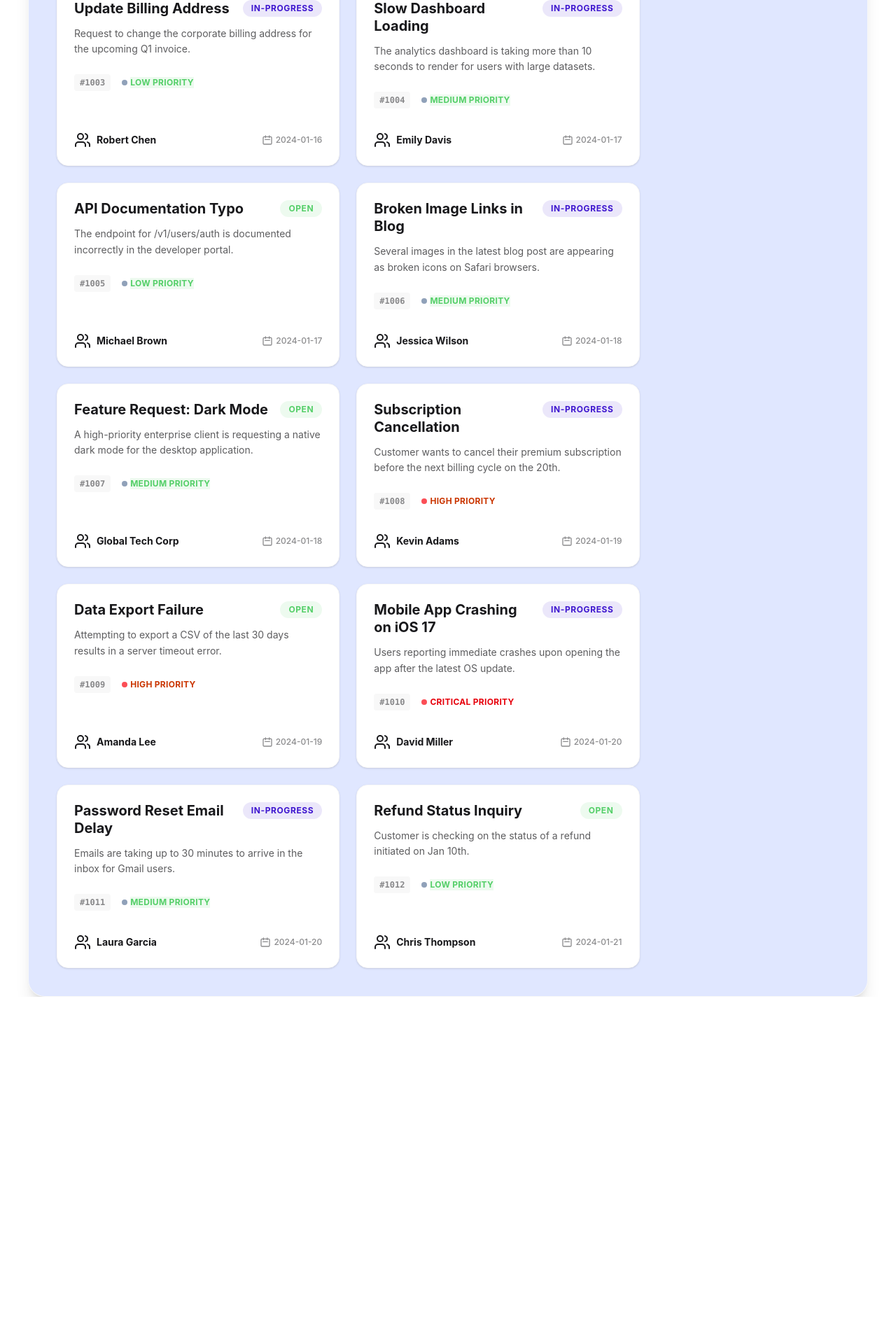
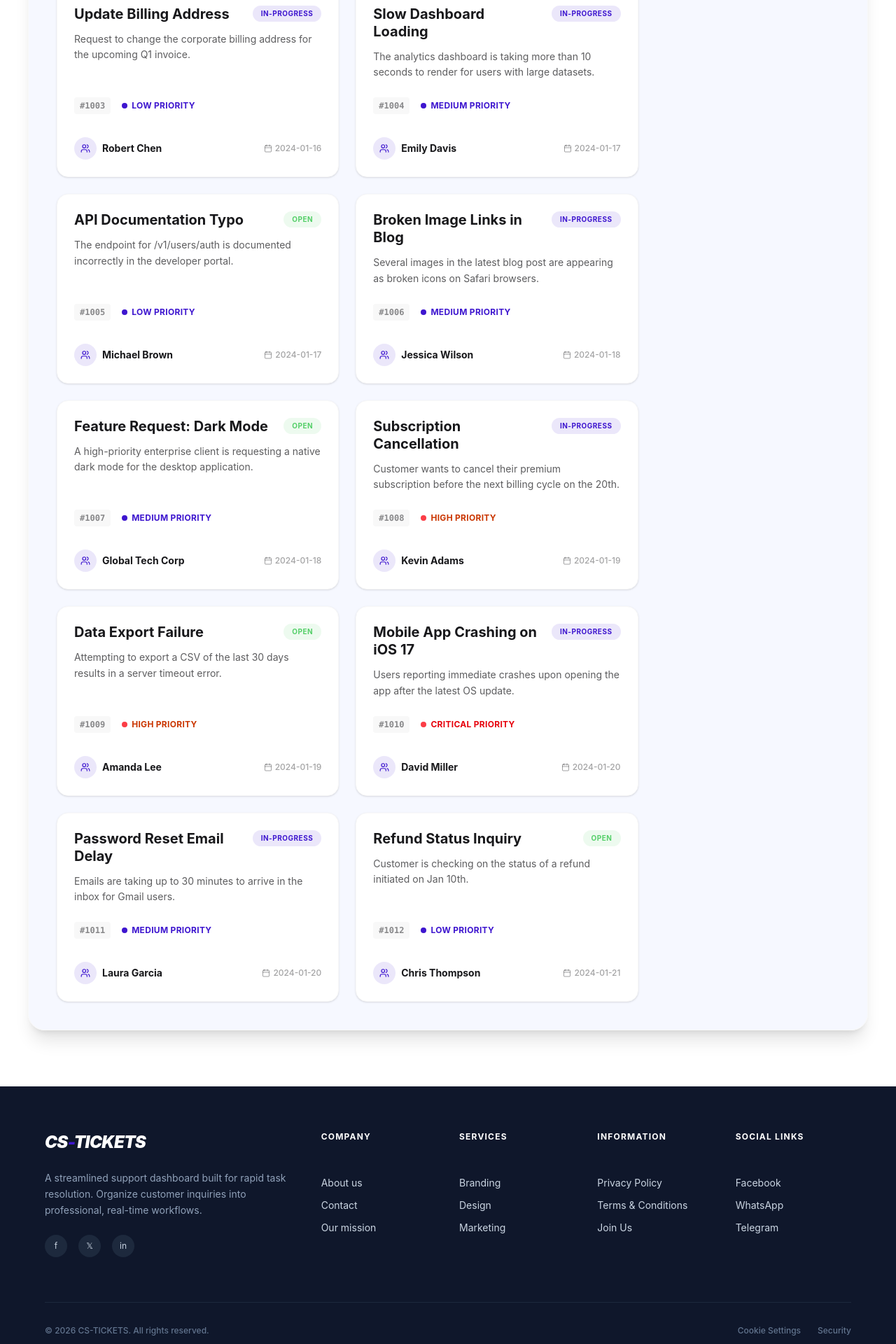
Before and after one commit to kmsmahi/smart-project-3-React, a React (Vite) app: page / in a window 1280 px wide. Shown: the part 760-2680 px from the top of the page at 70% size. Before the commit the page ends 2184 px from the top, so only its background shows below. Built offline with nearby package versions, Linux system fonts and the light colour scheme.

Commit message:
footer done

```diff
--- a/package.json
+++ b/package.json
@@ -14,6 +14,7 @@
     "lucide-react": "^0.575.0",
     "react": "^19.2.0",
     "react-dom": "^19.2.0",
+    "react-toastify": "^11.0.5",
     "tailwindcss": "^4.2.1"
   },
   "devDependencies": {
--- a/src/App.jsx
+++ b/src/App.jsx
@@ -2,6 +2,8 @@ import { Suspense } from "react";
 import Banner from "./assets/components/banner/banner"
 import MainSection from "./assets/components/mainSection/MainSection"
 import Navbar from "./assets/components/navbar/navbar"
+import { ToastContainer } from "react-toastify";
+import Footer from "./assets/components/Footer/Footer";
 const api=async()=>{
     const res=await(fetch('/public/ticket.json'));
     return res.json();
@@ -15,6 +17,8 @@ function App() {
       <Suspense fallback={<div className="text-center mt-12 text-lg font-medium text-base-content/50">Loading...</div>}>
         <MainSection fetchPromise={fetchPromise}></MainSection>
       </Suspense>
+      <ToastContainer></ToastContainer>
+      <Footer></Footer>
 
     </>
   )
--- /dev/null
+++ b/src/assets/components/Footer/Footer.jsx
@@ -0,0 +1,80 @@
+import React from 'react';
+
+const Footer = () => {
+    return (
+<footer className="bg-slate-900 text-slate-300 py-16">
+  <div className="container mx-auto px-6">
+    <div className="grid grid-cols-1 md:grid-cols-2 lg:grid-cols-12 gap-12 lg:gap-8">
+
+
+      <div className="lg:col-span-4 space-y-6">
+        <h1 className="text-2xl font-black tracking-tight text-white italic">
+          CS<span className="text-[#3E16CF]">-</span>TICKETS
+        </h1>
+        <p className="text-sm leading-relaxed max-w-sm text-slate-400">
+          A streamlined support dashboard built for rapid task resolution.
+          Organize customer inquiries into professional, real-time workflows.
+        </p>
+        <div className="flex gap-4">
+          <div className="w-8 h-8 rounded-full bg-slate-800 flex items-center justify-center hover:bg-[#3E16CF] transition-colors cursor-pointer">
+            <span className="text-xs">f</span>
+          </div>
+          <div className="w-8 h-8 rounded-full bg-slate-800 flex items-center justify-center hover:bg-[#3E16CF] transition-colors cursor-pointer">
+            <span className="text-xs">𝕏</span>
+          </div>
+          <div className="w-8 h-8 rounded-full bg-slate-800 flex items-center justify-center hover:bg-[#3E16CF] transition-colors cursor-pointer">
+            <span className="text-xs">in</span>
+          </div>
+        </div>
+      </div>
+      <div className="lg:col-span-2 grid gap-4">
+        <h6 className="text-white font-bold uppercase tracking-widest text-xs">Company</h6>
+        <nav className="flex flex-col gap-3 text-sm">
+          <a className="hover:text-[#3E16CF] transition-colors">About us</a>
+          <a className="hover:text-[#3E16CF] transition-colors">Contact</a>
+          <a className="hover:text-[#3E16CF] transition-colors">Our mission</a>
+        </nav>
+      </div>
+
+      <div className="lg:col-span-2 grid gap-4">
+        <h6 className="text-white font-bold uppercase tracking-widest text-xs">Services</h6>
+        <nav className="flex flex-col gap-3 text-sm">
+          <a className="hover:text-[#3E16CF] transition-colors">Branding</a>
+          <a className="hover:text-[#3E16CF] transition-colors">Design</a>
+          <a className="hover:text-[#3E16CF] transition-colors">Marketing</a>
+        </nav>
+      </div>
+
+      <div className="lg:col-span-2 grid gap-4">
+        <h6 className="text-white font-bold uppercase tracking-widest text-xs">Information</h6>
+        <nav className="flex flex-col gap-3 text-sm">
+          <a className="hover:text-[#3E16CF] transition-colors">Privacy Policy</a>
+          <a className="hover:text-[#3E16CF] transition-colors">Terms & Conditions</a>
+          <a className="hover:text-[#3E16CF] transition-colors">Join Us</a>
+        </nav>
+      </div>
+
+      <div className="lg:col-span-2 grid gap-4">
+        <h6 className="text-white font-bold uppercase tracking-widest text-xs">Social Links</h6>
+        <nav className="flex flex-col gap-3 text-sm">
+          <a className="hover:text-[#3E16CF] transition-colors">Facebook</a>
+          <a className="hover:text-[#3E16CF] transition-colors">WhatsApp</a>
+          <a className="hover:text-[#3E16CF] transition-colors">Telegram</a>
+        </nav>
+      </div>
+    </div>
+
+
+    <div className="mt-16 pt-8 border-t border-slate-800 flex flex-col md:flex-row justify-between items-center gap-4 text-xs font-medium text-slate-500">
+      <p>© 2026 CS-TICKETS. All rights reserved.</p>
+      <div className="flex gap-6">
+        <a className="hover:text-white cursor-pointer">Cookie Settings</a>
+        <a className="hover:text-white cursor-pointer">Security</a>
+      </div>
+    </div>
+  </div>
+</footer>
+    );
+};
+
+export default Footer;
--- a/src/assets/components/cards/AllTickets.jsx
+++ b/src/assets/components/cards/AllTickets.jsx
@@ -1,62 +1,59 @@
 import React from 'react';
-import { Users } from 'lucide-react';
-const AllTickets = ({ticket,handleTickets}) => {
+import { Users, Calendar } from 'lucide-react';
+
+const AllTickets = ({ticket, handleTickets}) => {
     const statusClass =
         ticket.status === 'Open' ? 'bg-[#54CF68]/10 text-[#54CF68]' :
         ticket.status === 'In-Progress' ? 'bg-[#3E16CF]/10 text-[#3E16CF]' :
-        'bg-[#54CF68]/10 text-[#54CF68]';
+        'bg-slate-100 text-slate-600';
+
     const priorityClass =
         ticket.priority === 'Critical' ? 'text-red-600' :
-        ticket.priority === 'High' ? 'text-orange-700' : 'bg-[#54CF68]/10 text-[#54CF68]';
-
+        ticket.priority === 'High' ? 'text-orange-700' : 'text-[#3E16CF]';
 
     return (
-
-        <div onClick={()=>handleTickets(ticket)}
-                  className='group bg-base-100 border border-base-200 rounded-2xl p-6 shadow-sm hover:shadow-xl hover:border-[#3E16CF]/30 transition-all duration-300 flex flex-col justify-between'
-                  key={ticket.id}
+        <div
+            onClick={() => handleTickets(ticket)}
+            className='group cursor-pointer bg-base-100 border border-base-200 rounded-2xl p-6 shadow-sm hover:shadow-xl hover:border-[#3E16CF]/30 transition-all duration-300 flex flex-col justify-between h-full'
         >
+            <div>
                 <div className='flex justify-between items-start gap-4 mb-3'>
                     <h2 className='text-xl font-bold leading-tight group-hover:text-[#3E16CF] transition-colors'>
                         {ticket.title}
                     </h2>
-                    <span className={`px-3 py-1 rounded-full text-xs font-bold uppercase tracking-wider whitespace-nowrap ${statusClass}`}>
+                    <span className={`px-3 py-1 rounded-full text-[10px] font-bold uppercase tracking-wider whitespace-nowrap ${statusClass}`}>
                         {ticket.status}
                     </span>
                 </div>
-                  <div className="mb-6">
-                    <p className='text-base-content/70 text-sm leading-relaxed line-clamp-2'>
+                <p className='text-base-content/70 text-sm leading-relaxed line-clamp-2 mb-6'>
                     {ticket.description}
                 </p>
             </div>
+
+            <div>
                 <div className='flex items-center gap-4 pb-4 mb-4 border-b border-base-100'>
                     <span className='text-xs font-mono font-bold px-2 py-1 bg-base-200 rounded text-base-content/50'>
                         #{ticket.id}
                     </span>
-                    <div className='flex items-center gap-1'>
-                      <div className={`w-2 h-2 rounded-full ${ticket.priority === 'High' || ticket.priority === 'Critical' ? 'animate-pulse bg-red-500' : 'bg-slate-400'}`}></div>
+                    <div className='flex items-center gap-1.5'>
+                        <div className={`w-2 h-2 rounded-full ${ticket.priority === 'High' || ticket.priority === 'Critical' ? 'animate-pulse bg-red-500' : 'bg-[#3E16CF]'}`}></div>
                         <p className={`text-xs font-bold uppercase tracking-wide ${priorityClass}`}>
                             {ticket.priority} Priority
                         </p>
                     </div>
                 </div>
-                  <div className='flex justify-between items-center mt-auto'>
+
+                <div className='flex justify-between items-center'>
                     <div className='flex items-center gap-2'>
-                      <div className="avatar placeholder">
-                        {/* <div className="bg-[#3E16CF] text-white rounded-full w-8">
-                          <span className="text-xs">{ticket.customer.charAt(0)}</span>
-                        </div> */}
-                        <Users></Users>
+                        <div className="w-8 h-8 rounded-full bg-[#3E16CF]/10 text-[#3E16CF] flex items-center justify-center">
+                            <Users size={14} />
                         </div>
                         <p className='text-sm font-bold text-base-content'>{ticket.customer}</p>
                     </div>
-                    <div className="flex items-center gap-1 text-base-content/50">
-                       {/* <Users /> */}
-                       <svg xmlns="http://www.w3.org/2000/svg" className="h-4 w-4" fill="none" viewBox="0 0 24 24" stroke="currentColor">
-                         <path strokeLinecap="round" strokeLinejoin="round" strokeWidth="2" d="M8 7V3m8 4V3m-9 8h10M5 21h14a2 2 0 002-2V7a2 2 0 00-2-2H5a2 2 0 00-2 2v12a2 2 0 002 2z" />
-                       </svg>
-
+                    <div className="flex items-center gap-1 text-base-content/40">
+                        <Calendar size={12} />
                         <p className='text-xs font-medium'>{ticket.createdAt}</p>
+                    </div>
                 </div>
             </div>
         </div>
--- a/src/assets/components/mainSection/MainSection.jsx
+++ b/src/assets/components/mainSection/MainSection.jsx
@@ -1,91 +1,89 @@
-import React, { use, useState } from 'react';
+import React, { use, useState, useEffect } from 'react';
 import Banner from '../banner/banner';
 import AllTickets from '../cards/AllTickets';
 import InProgress from '../cards/InProgress';
 import Resolved from '../cards/Resolved';
+import { toast } from 'react-toastify';
+
 const MainSection = ({fetchPromise}) => {
-    const allTickets=use(fetchPromise);
-    const [tickets,setTickets]=useState(allTickets);
-    const [ticketStatus,setTicketStatus]=useState([]);
-    const [resolvedStatus,setResolvedStatus]=useState([]);
-    const handleTickets=(ticket)=>{
-            console.log(ticket);
-            const isExist=ticketStatus.find(item=>item.id===ticket.id);
-            if(isExist){
-                alert('already clicked');
+    const allTickets = use(fetchPromise);
+    const [tickets, setTickets] = useState(allTickets);
+    const [ticketStatus, setTicketStatus] = useState([]);
+    const [resolvedStatus, setResolvedStatus] = useState([]);
+
+
+    useEffect(() => {
+        setTickets(allTickets);
+    }, [allTickets]);
+
+    const handleTickets = (ticket) => {
+        toast('card clicked');
+        const isExist = ticketStatus.find(item => item.id === ticket.id);
+        const isResolved = resolvedStatus.find(item => item.id === ticket.id);
+
+        if (isExist || isResolved) {
+            toast('Ticket is already in progress or resolved.');
             return;
         }
-            const taskStatusDiv=[...ticketStatus,ticket];
-            setTicketStatus(taskStatusDiv);
+
+        setTicketStatus([...ticketStatus, ticket]);
     };
-        console.log(ticketStatus);
 
-        const completeBtnHandler=(ticket)=>{
-        const newResolved=[...resolvedStatus,ticket];
-            setResolvedStatus(newResolved);
-            const progressRemaining=ticketStatus.filter(item=>item.id!==ticket.id);
-            setTicketStatus(progressRemaining);
-            const ticketsRemaining=tickets.filter(item=>item.id!==ticket.id);
-            setTickets(ticketsRemaining);
-
-
-    }
-    // console.log(resolvedStatus);
-
-
+    const completeBtnHandler = (ticket) => {
+        toast('complete btn clicked');
+        setResolvedStatus([...resolvedStatus, ticket]);
+        setTicketStatus(ticketStatus.filter(item => item.id !== ticket.id));
+        setTickets(tickets.filter(item => item.id !== ticket.id));
+    };
 
     return (
+        <div className="pb-20">
+            <Banner inProgressTotal={ticketStatus.length} resolvedTotal={resolvedStatus.length} />
 
-        <div>
-            <Banner inProgressTotal={ticketStatus.length} resolvedTotal={resolvedStatus.length}></Banner>
-            <section className='container bg-[#E0E7FF] grid grid-cols-12 gap-6 mt-8 p-10 rounded-3xl border border-base-200 shadow-xl'>
+            <section className='container mx-auto bg-[#E0E7FF]/30 grid grid-cols-1 lg:grid-cols-12 gap-8 mt-8 p-4 md:p-10 rounded-3xl border border-base-200 shadow-xl'>
 
-            <div className='col-span-9'>
-  <div className="flex justify-between items-center mb-6">
+                <div className='col-span-1 lg:col-span-9'>
+                    <div className="flex justify-between items-center mb-6 px-4">
                         <h1 className="text-2xl font-black tracking-tight text-base-content">
                             Customer <span className="text-[#3E16CF]">Tickets</span>
                         </h1>
-    <span className="badge badge-ghost font-bold">{allTickets.length} Total</span>
+                        <span className="badge badge-ghost border-base-300 font-bold px-4 py-3">{tickets.length} Available</span>
                     </div>
+
                     <div className='grid grid-cols-1 xl:grid-cols-2 gap-6'>
-    {tickets.map(ticket => {
+                        {tickets.map(ticket => (
+                            <AllTickets key={ticket.id} handleTickets={handleTickets} ticket={ticket} />
+                        ))}
+                    </div>
+                </div>
 
-      return (
-        <AllTickets key={ticket.id} handleTickets={handleTickets} ticket={ticket}></AllTickets>
-      )
-    })}
+                <div className='col-span-1 lg:col-span-3 flex flex-col gap-10'>
+
+                    <div>
+                        <h1 className="text-2xl font-black tracking-tight text-base-content flex items-center gap-2">
+                            Task <span className="text-[#3E16CF]">Status</span>
+                            {ticketStatus.length > 0 && <span className="w-2 h-2 rounded-full bg-orange-500 animate-pulse"></span>}
+                        </h1>
+                        <div className='mt-6 space-y-5'>
+                            {ticketStatus.map(ticket => (
+                                <InProgress key={ticket.id} ticket={ticket} completeBtnHandler={completeBtnHandler} />
+                            ))}
                         </div>
                     </div>
 
 
-            <div className='col-span-3'>
-                <div>
-                    {/* <h1 className="text-2xl font-bold text-base-content">Task Status</h1> */}
-                    <h1 className="text-2xl font-black tracking-tight text-base-content">
-      Task <span className="text-[#3E16CF]">Status</span></h1>
-                    <div className='p-2 rounded-2xl mt-6 mb-8 space-y-5'>
-                        {
-                           ticketStatus.map(ticket=>
-                            <InProgress key={ticket.id} ticket={ticket} completeBtnHandler={completeBtnHandler}></InProgress>
-                           )
-                        }
-
-                    </div>
-                </div>
                     <div>
                         <h1 className="text-2xl font-black tracking-tight text-base-content">
-      Resolved <span className="text-[#3E16CF]">Tasks</span></h1>
-                    <div className='p-2 rounded-2xl mt-6 mb-8 space-y-5'>
-                        {
-                            resolvedStatus.map(ticket=>
-                                <Resolved key={ticket.id} ticket={ticket} ></Resolved>
-                            )
-                        }
-
-                    </div>
+                            Resolved <span className="text-[#54CF68]">Tasks</span>
+                        </h1>
+                        <div className='mt-6 space-y-5'>
+                            {resolvedStatus.map(ticket => (
+                                <Resolved key={ticket.id} ticket={ticket} />
+                            ))}
                         </div>
                     </div>
 
+                </div>
             </section>
         </div>
     );
```
Also changed, not shown: src/assets/components/cards/InProgress.jsx (+13 -28 lines), src/assets/components/cards/Resolved.jsx (+8 -19 lines), 1 other file (tests, documents, lock files or other folders). Lines whose indentation alone changed are shown as unchanged.
